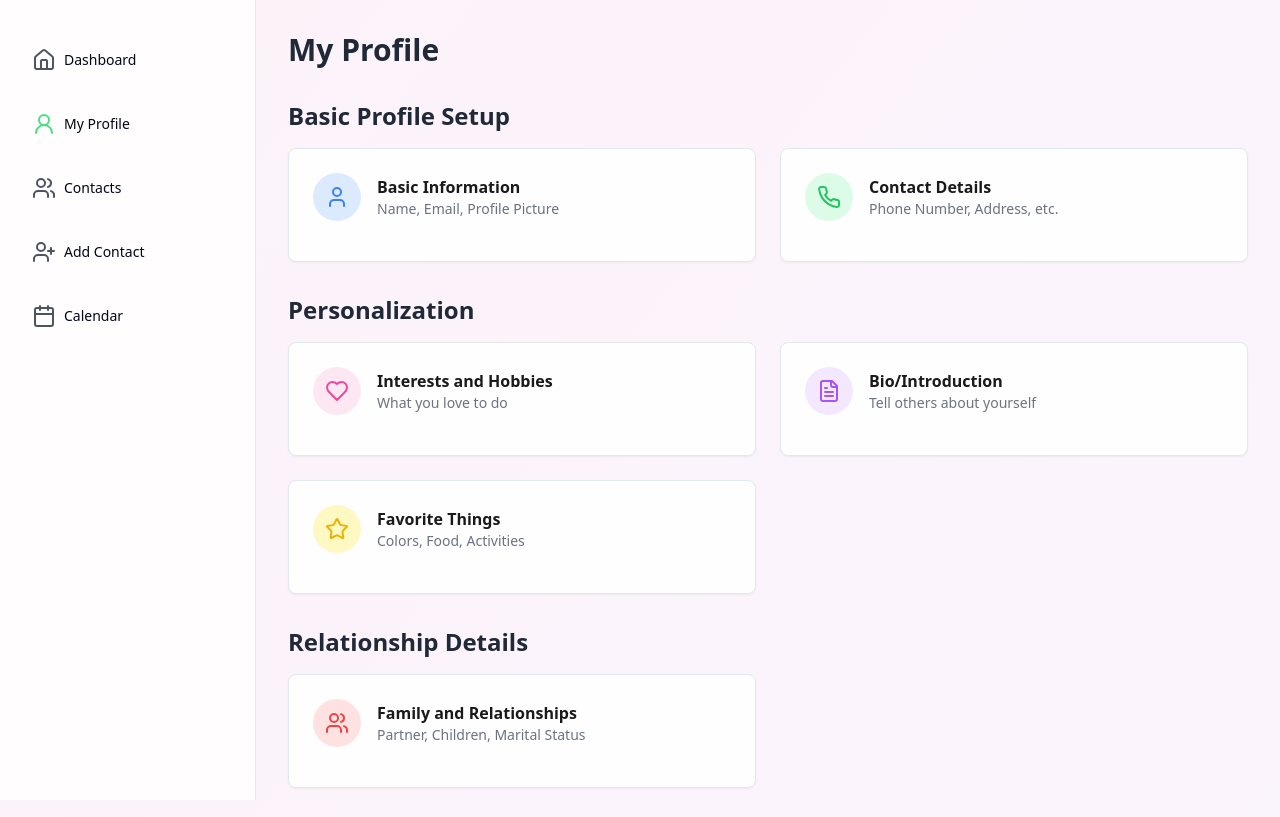
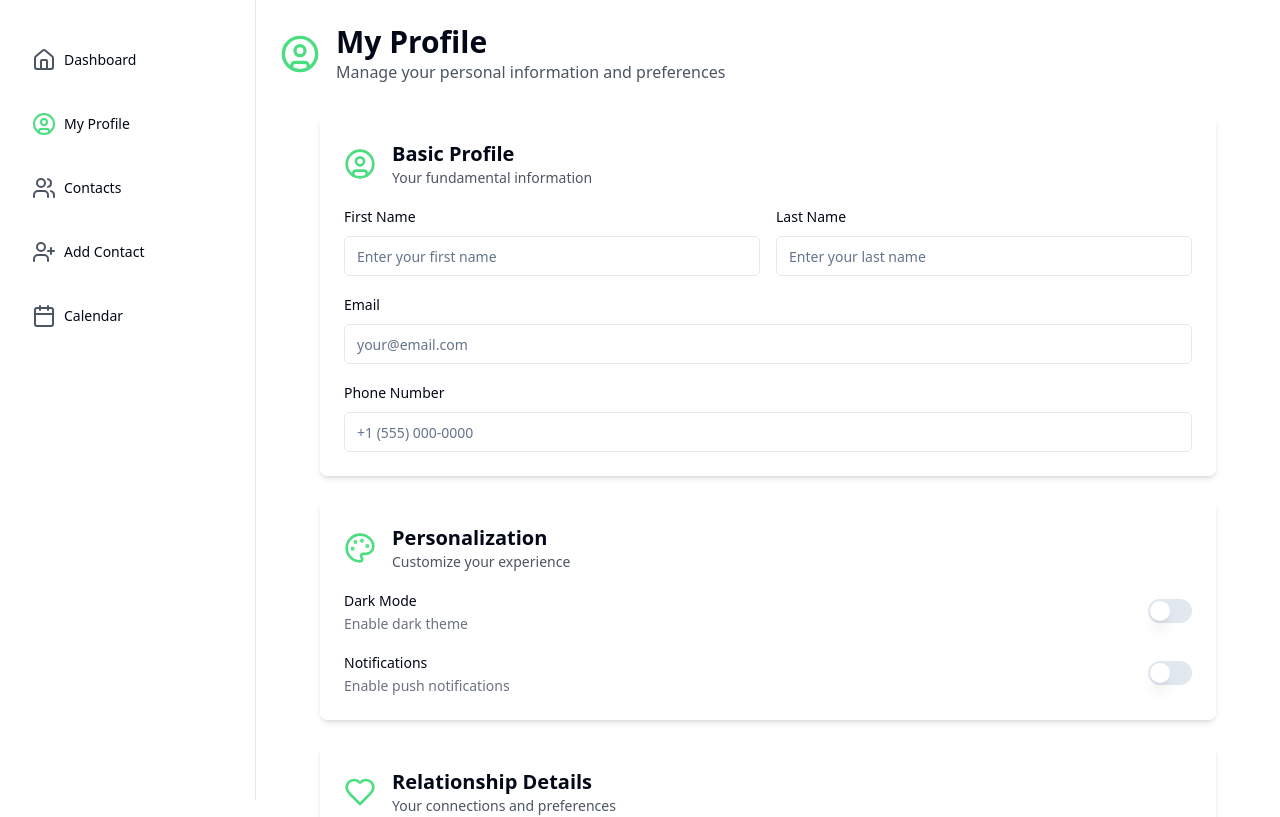
Before and after one commit to MasterHurrikane/friendly-connectivity, a React (Vite) app: page /profile in a window 1280 px wide. Shown: the top 817 px of the page. Built offline with nearby package versions, Linux system fonts and the light colour scheme.

Commit message:
Refactor code for improvements
Refactored various components and files to enhance code quality and maintainability.
[skip gpt_engineer]

```diff
--- a/src/components/Navigation.tsx
+++ b/src/components/Navigation.tsx
@@ -1,7 +1,7 @@
 import { useState } from "react";
 import { Link, useLocation } from "react-router-dom";
 import { motion } from "framer-motion";
-import { Users, Home, UserPlus, Calendar, UserRound } from "lucide-react";
+import { Users, Home, UserPlus, Calendar, UserCircle } from "lucide-react";
 
 const Navigation = () => {
   const location = useLocation();
@@ -9,7 +9,7 @@ const Navigation = () => {
 
   const navItems = [
     { path: "/", icon: Home, label: "Dashboard" },
-    { path: "/profile", icon: UserRound, label: "My Profile" },
+    { path: "/profile", icon: UserCircle, label: "My Profile" },
     { path: "/contacts", icon: Users, label: "Contacts" },
     { path: "/add", icon: UserPlus, label: "Add Contact" },
     { path: "/calendar", icon: Calendar, label: "Calendar" },
--- /dev/null
+++ b/src/components/dashboard/DashboardCard.tsx
@@ -0,0 +1,29 @@
+import { motion } from "framer-motion";
+import { Link } from "react-router-dom";
+import { LucideIcon } from "lucide-react";
+
+interface DashboardCardProps {
+  title: string;
+  description: string;
+  icon: LucideIcon;
+  path: string;
+}
+
+export const DashboardCard = ({ title, description, icon: Icon, path }: DashboardCardProps) => {
+  return (
+    <Link to={path}>
+      <motion.div
+        whileHover={{ scale: 1.02 }}
+        className="p-6 bg-card rounded-lg shadow-md hover:shadow-lg transition-all"
+      >
+        <div className="flex items-center space-x-4">
+          <Icon className="w-8 h-8 text-primary" />
+          <div>
+            <h3 className="text-lg font-semibold">{title}</h3>
+            <p className="text-sm text-gray-600">{description}</p>
+          </div>
+        </div>
+      </motion.div>
+    </Link>
+  );
+};
--- /dev/null
+++ b/src/components/layout/PageHeader.tsx
@@ -0,0 +1,26 @@
+import { motion } from "framer-motion";
+import { LucideIcon } from "lucide-react";
+
+interface PageHeaderProps {
+  title: string;
+  description: string;
+  icon: LucideIcon;
+}
+
+export const PageHeader = ({ title, description, icon: Icon }: PageHeaderProps) => {
+  return (
+    <motion.div
+      initial={{ opacity: 0, y: -20 }}
+      animate={{ opacity: 1, y: 0 }}
+      className="mb-8"
+    >
+      <div className="flex items-center space-x-4">
+        <Icon className="w-10 h-10 text-primary" />
+        <div>
+          <h1 className="text-3xl font-bold">{title}</h1>
+          <p className="text-gray-600">{description}</p>
+        </div>
+      </div>
+    </motion.div>
+  );
+};
--- /dev/null
+++ b/src/components/profile/ProfileSection.tsx
@@ -0,0 +1,28 @@
+import { motion } from "framer-motion";
+import { LucideIcon } from "lucide-react";
+
+interface ProfileSectionProps {
+  title: string;
+  description: string;
+  icon: LucideIcon;
+  children?: React.ReactNode;
+}
+
+export const ProfileSection = ({ title, description, icon: Icon, children }: ProfileSectionProps) => {
+  return (
+    <motion.section
+      initial={{ opacity: 0, y: 20 }}
+      animate={{ opacity: 1, y: 0 }}
+      className="p-6 bg-card rounded-lg shadow-md mb-6"
+    >
+      <div className="flex items-center space-x-4 mb-4">
+        <Icon className="w-8 h-8 text-primary" />
+        <div>
+          <h2 className="text-xl font-semibold">{title}</h2>
+          <p className="text-sm text-gray-600">{description}</p>
+        </div>
+      </div>
+      {children}
+    </motion.section>
+  );
+};
--- a/src/pages/Dashboard.tsx
+++ b/src/pages/Dashboard.tsx
@@ -1,236 +1,72 @@
-import { motion } from "framer-motion"
-import {
-  Bell,
-  Calendar,
-  MessageSquare,
-  Users,
-  Settings,
-  HelpCircle,
-  BarChart,
-  Search,
-  UserPlus
-} from "lucide-react"
-import { useNavigate } from "react-router-dom"
-import Navigation from "@/components/Navigation"
-import { Card } from "@/components/ui/card"
+import { LayoutDashboard, Users, Calendar, Settings, Activity, MessageSquare, PieChart, HelpCircle } from "lucide-react";
+import { DashboardCard } from "@/components/dashboard/DashboardCard";
+import { PageHeader } from "@/components/layout/PageHeader";
+import Navigation from "@/components/Navigation";
 
-const Dashboard = () => {
-  const navigate = useNavigate()
-
-  const sections = [
+const dashboardCards = [
   {
-      title: "Main Dashboard",
-      cards: [
-        {
-          title: "Activity Overview",
-          subtitle: "Recent updates and notifications",
-          icon: Users,
-          iconBg: "bg-primary/10",
-          iconColor: "text-primary",
-          content: [
-            "3 new friend requests",
-            "5 upcoming events",
-            "2 unread messages"
-          ],
-          route: "/overview"
+    title: "Activity Feed",
+    description: "Track your connections and interactions",
+    icon: Activity,
+    path: "/activity"
   },
   {
-          title: "Profile Management",
-          subtitle: "Update your profile",
-          icon: UserPlus,
-          iconBg: "bg-pink-100",
-          iconColor: "text-pink-500",
-          content: [
-            "Complete your profile",
-            "Add a profile picture",
-            "Update your interests"
-          ],
-          route: "/profile"
-        }
-      ]
+    title: "Contacts",
+    description: "Manage your network",
+    icon: Users,
+    path: "/contacts"
   },
   {
-      title: "Activity Feeds",
-      cards: [
-        {
-          title: "Friend Activity",
-          subtitle: "Recent updates from friends",
-          icon: Users,
-          iconBg: "bg-blue-100",
-          iconColor: "text-blue-500",
-          content: [
-            "Sarah shared a photo",
-            "John's birthday tomorrow",
-            "New event from Mike"
-          ],
-          route: "/friend-activity"
+    title: "Calendar",
+    description: "Schedule and manage events",
+    icon: Calendar,
+    path: "/calendar"
   },
   {
-          title: "Notifications",
-          subtitle: "Your personal notifications",
-          icon: Bell,
-          iconBg: "bg-yellow-100",
-          iconColor: "text-yellow-500",
-          content: [
-            "2 new friend requests",
-            "Upcoming event reminder",
-            "Profile update suggestion"
-          ],
-          route: "/notifications"
-        }
-      ]
+    title: "Messages",
+    description: "Your conversations",
+    icon: MessageSquare,
+    path: "/messages"
   },
   {
-      title: "Engagement",
-      cards: [
-        {
-          title: "Upcoming Events",
-          subtitle: "Your scheduled events",
-          icon: Calendar,
-          iconBg: "bg-purple-100",
-          iconColor: "text-purple-500",
-          content: [
-            { text: "Team Meetup", date: "Tomorrow" },
-            { text: "Birthday Party", date: "Next Week" }
-          ],
-          route: "/events"
+    title: "Analytics",
+    description: "Insights and statistics",
+    icon: PieChart,
+    path: "/analytics"
   },
   {
-          title: "Friend Highlights",
-          subtitle: "Recent milestones",
-          icon: MessageSquare,
-          iconBg: "bg-green-100",
-          iconColor: "text-green-500",
-          content: [
-            "Alex's work anniversary",
-            "Emma's new job celebration",
-            "Group milestone achieved"
-          ],
-          route: "/highlights"
-        }
-      ]
-    },
-    {
-      title: "Tools",
-      cards: [
-        {
-          title: "Quick Search",
-          subtitle: "Find friends and events",
-          icon: Search,
-          iconBg: "bg-indigo-100",
-          iconColor: "text-indigo-500",
-          content: [
-            "Search for friends",
-            "Find upcoming events",
-            "Discover groups"
-          ],
-          route: "/search"
-        },
-        {
-          title: "Insights",
-          subtitle: "Your activity statistics",
-          icon: BarChart,
-          iconBg: "bg-red-100",
-          iconColor: "text-red-500",
-          content: [
-            "Monthly activity summary",
-            "Friendship growth",
-            "Event participation"
-          ],
-          route: "/insights"
-        }
-      ]
-    },
-    {
-      title: "Support",
-      cards: [
-        {
     title: "Settings",
-          subtitle: "Customize your dashboard",
+    description: "Customize your experience",
     icon: Settings,
-          iconBg: "bg-gray-100",
-          iconColor: "text-gray-500",
-          content: [
-            "Rearrange widgets",
-            "Notification preferences",
-            "Privacy settings"
-          ],
-          route: "/settings"
+    path: "/settings"
   },
   {
     title: "Help & Support",
-          subtitle: "Get assistance",
+    description: "Get assistance and resources",
     icon: HelpCircle,
-          iconBg: "bg-teal-100",
-          iconColor: "text-teal-500",
-          content: [
-            "FAQs",
-            "Contact support",
-            "View tutorials"
-          ],
-          route: "/help"
+    path: "/help"
   }
-      ]
-    }
-  ]
+];
 
+const Dashboard = () => {
   return (
-    <div className="min-h-screen bg-gradient-to-br from-pink-50 to-purple-50">
+    <div className="min-h-screen bg-background">
       <Navigation />
-      <main className="p-4 md:p-6 lg:p-8 md:ml-64">
-        {sections.map((section, sectionIndex) => (
-          <motion.div
-            key={section.title}
-            initial={{ opacity: 0, y: 20 }}
-            animate={{ opacity: 1, y: 0 }}
-            transition={{ delay: sectionIndex * 0.1 }}
-            className="mb-8"
-          >
-            <h2 className="text-2xl font-semibold mb-4 text-gray-800">{section.title}</h2>
-            <div className="grid gap-6 md:grid-cols-2">
-              {section.cards.map((card) => (
-                <Card
-                  key={card.title}
-                  className="p-6 shadow-sm hover:shadow-md transition-all duration-300 cursor-pointer transform hover:scale-105"
-                  onClick={() => navigate(card.route)}
-                >
-                  <div className="flex items-center gap-4 mb-4">
-                    <div className={`p-3 rounded-full ${card.iconBg}`}>
-                      <card.icon className={`w-6 h-6 ${card.iconColor}`} />
-                    </div>
-                    <div>
-                      <h3 className="font-semibold">{card.title}</h3>
-                      <p className="text-sm text-gray-500">{card.subtitle}</p>
-                    </div>
-                  </div>
-                  <div className="space-y-3">
-                    {Array.isArray(card.content) &&
-                      card.content.map((item, index) => {
-                        if (typeof item === "string") {
-                          return <p key={index} className="text-sm">{item}</p>
-                        } else {
-                          return (
-                            <div
-                              key={index}
-                              className="flex justify-between items-center"
-                            >
-                              <p className="text-sm">{item.text}</p>
-                              <span className="text-xs text-gray-500">
-                                {item.date}
-                              </span>
-                            </div>
-                          )
-                        }
-                      })}
-                  </div>
-                </Card>
+      <main className="p-6 md:ml-64">
+        <PageHeader
+          title="Dashboard"
+          description="Welcome to your personal relationship manager"
+          icon={LayoutDashboard}
+        />
+
+        <div className="grid grid-cols-1 md:grid-cols-2 lg:grid-cols-3 gap-6">
+          {dashboardCards.map((card) => (
+            <DashboardCard key={card.title} {...card} />
           ))}
         </div>
-          </motion.div>
-        ))}
       </main>
     </div>
-  )
-}
+  );
+};
 
-export default Dashboard
+export default Dashboard;
--- a/src/pages/Profile.tsx
+++ b/src/pages/Profile.tsx
@@ -1,183 +1,173 @@
-import { motion } from "framer-motion";
+import { UserCircle, Palette, Heart, Share2, FileText, Lock, CheckCircle } from "lucide-react";
+import { ProfileSection } from "@/components/profile/ProfileSection";
+import { PageHeader } from "@/components/layout/PageHeader";
 import Navigation from "@/components/Navigation";
-import { Card } from "@/components/ui/card";
-import {
-  User,
-  Phone,
-  Heart,
-  FileText,
-  Star,
-  Users,
-  Share2,
-  Medal,
-  Calendar,
-  Shield,
-  CheckCircle,
-} from "lucide-react";
+import { Button } from "@/components/ui/button";
+import { Input } from "@/components/ui/input";
+import { Label } from "@/components/ui/label";
+import { Switch } from "@/components/ui/switch";
 
 const Profile = () => {
-  const sections = [
-    {
-      title: "Basic Profile Setup",
-      cards: [
-        {
-          title: "Basic Information",
-          subtitle: "Name, Email, Profile Picture",
-          icon: User,
-          iconBg: "bg-blue-100",
-          iconColor: "text-blue-500",
-          route: "/profile/basic-info"
-        },
-        {
-          title: "Contact Details",
-          subtitle: "Phone Number, Address, etc.",
-          icon: Phone,
-          iconBg: "bg-green-100",
-          iconColor: "text-green-500",
-          route: "/profile/contact"
-        }
-      ]
-    },
-    {
-      title: "Personalization",
-      cards: [
-        {
-          title: "Interests and Hobbies",
-          subtitle: "What you love to do",
-          icon: Heart,
-          iconBg: "bg-pink-100",
-          iconColor: "text-pink-500",
-          route: "/profile/interests"
-        },
-        {
-          title: "Bio/Introduction",
-          subtitle: "Tell others about yourself",
-          icon: FileText,
-          iconBg: "bg-purple-100",
-          iconColor: "text-purple-500",
-          route: "/profile/bio"
-        },
-        {
-          title: "Favorite Things",
-          subtitle: "Colors, Food, Activities",
-          icon: Star,
-          iconBg: "bg-yellow-100",
-          iconColor: "text-yellow-500",
-          route: "/profile/favorites"
-        }
-      ]
-    },
-    {
-      title: "Relationship Details",
-      cards: [
-        {
-          title: "Family and Relationships",
-          subtitle: "Partner, Children, Marital Status",
-          icon: Users,
-          iconBg: "bg-red-100",
-          iconColor: "text-red-500",
-          route: "/profile/relationships"
-        }
-      ]
-    },
-    {
-      title: "Social Integration",
-      cards: [
-        {
-          title: "Social Media Links",
-          subtitle: "Connect your social accounts",
-          icon: Share2,
-          iconBg: "bg-indigo-100",
-          iconColor: "text-indigo-500",
-          route: "/profile/social"
-        }
-      ]
-    },
-    {
-      title: "Additional Information",
-      cards: [
-        {
-          title: "Milestones",
-          subtitle: "Birthdays, Anniversaries, Friendversaries",
-          icon: Medal,
-          iconBg: "bg-orange-100",
-          iconColor: "text-orange-500",
-          route: "/profile/milestones"
-        },
-        {
-          title: "Future Plans and Goals",
-          subtitle: "What you're working towards",
-          icon: Calendar,
-          iconBg: "bg-teal-100",
-          iconColor: "text-teal-500",
-          route: "/profile/goals"
-        }
-      ]
-    },
-    {
-      title: "Privacy and Sharing",
-      cards: [
-        {
-          title: "Profile Visibility Settings",
-          subtitle: "Public, Private, or Custom",
-          icon: Shield,
-          iconBg: "bg-slate-100",
-          iconColor: "text-slate-500",
-          route: "/profile/privacy"
-        }
-      ]
-    },
-    {
-      title: "Review and Completion",
-      cards: [
-        {
-          title: "Profile Review",
-          subtitle: "Review your profile details",
-          icon: CheckCircle,
-          iconBg: "bg-emerald-100",
-          iconColor: "text-emerald-500",
-          route: "/profile/review"
-        }
-      ]
-    }
-  ];
+  return (
+    <div className="min-h-screen bg-background">
+      <Navigation />
+      <main className="p-6 md:ml-64">
+        <PageHeader
+          title="My Profile"
+          description="Manage your personal information and preferences"
+          icon={UserCircle}
+        />
 
-  return (
-    <div className="min-h-screen bg-gradient-to-br from-pink-50 to-purple-50">
-      <Navigation />
-      <main className="p-4 md:p-6 lg:p-8 md:ml-64">
-        <h1 className="text-3xl font-bold mb-8 text-gray-800">My Profile</h1>
-        {sections.map((section, sectionIndex) => (
-          <motion.div
-            key={section.title}
-            initial={{ opacity: 0, y: 20 }}
-            animate={{ opacity: 1, y: 0 }}
-            transition={{ delay: sectionIndex * 0.1 }}
-            className="mb-8"
+        <div className="max-w-4xl mx-auto">
+          <ProfileSection
+            title="Basic Profile"
+            description="Your fundamental information"
+            icon={UserCircle}
           >
-            <h2 className="text-2xl font-semibold mb-4 text-gray-800">
-              {section.title}
-            </h2>
-            <div className="grid gap-6 md:grid-cols-2">
-              {section.cards.map((card) => (
-                <Card
-                  key={card.title}
-                  className="p-6 shadow-sm hover:shadow-md transition-all duration-300 cursor-pointer transform hover:scale-105"
-                >
-                  <div className="flex items-center gap-4 mb-4">
-                    <div className={`p-3 rounded-full ${card.iconBg}`}>
-                      <card.icon className={`w-6 h-6 ${card.iconColor}`} />
-                    </div>
-                    <div>
-                      <h3 className="font-semibold">{card.title}</h3>
-                      <p className="text-sm text-gray-500">{card.subtitle}</p>
-                    </div>
-                  </div>
-                </Card>
-              ))}
+            <div className="space-y-4">
+              <div className="grid grid-cols-2 gap-4">
+                <div className="space-y-2">
+                  <Label htmlFor="firstName">First Name</Label>
+                  <Input id="firstName" placeholder="Enter your first name" />
+                </div>
+                <div className="space-y-2">
+                  <Label htmlFor="lastName">Last Name</Label>
+                  <Input id="lastName" placeholder="Enter your last name" />
+                </div>
+              </div>
+              <div className="space-y-2">
+                <Label htmlFor="email">Email</Label>
+                <Input id="email" type="email" placeholder="your@email.com" />
+              </div>
+              <div className="space-y-2">
+                <Label htmlFor="phone">Phone Number</Label>
+                <Input id="phone" type="tel" placeholder="+1 (555) 000-0000" />
+              </div>
             </div>
-          </motion.div>
-        ))}
+          </ProfileSection>
+
+          <ProfileSection
+            title="Personalization"
+            description="Customize your experience"
+            icon={Palette}
+          >
+            <div className="space-y-4">
+              <div className="flex items-center justify-between">
+                <div className="space-y-0.5">
+                  <Label>Dark Mode</Label>
+                  <div className="text-sm text-gray-500">Enable dark theme</div>
+                </div>
+                <Switch />
+              </div>
+              <div className="flex items-center justify-between">
+                <div className="space-y-0.5">
+                  <Label>Notifications</Label>
+                  <div className="text-sm text-gray-500">Enable push notifications</div>
+                </div>
+                <Switch />
+              </div>
+            </div>
+          </ProfileSection>
+
+          <ProfileSection
+            title="Relationship Details"
+            description="Your connections and preferences"
+            icon={Heart}
+          >
+            <div className="space-y-4">
+              <div className="space-y-2">
+                <Label>Connection Preferences</Label>
+                <div className="grid grid-cols-2 gap-2">
+                  <Button variant="outline">Family</Button>
+                  <Button variant="outline">Friends</Button>
+                  <Button variant="outline">Colleagues</Button>
+                  <Button variant="outline">Business</Button>
+                </div>
+              </div>
+            </div>
+          </ProfileSection>
+
+          <ProfileSection
+            title="Social Integration"
+            description="Connect your social accounts"
+            icon={Share2}
+          >
+            <div className="space-y-4">
+              <Button variant="outline" className="w-full justify-start">
+                <svg className="w-5 h-5 mr-2" fill="#1DA1F2" viewBox="0 0 24 24">
+                  <path d="M23.953 4.57a10 10 0 01-2.825.775 4.958 4.958 0 002.163-2.723c-.951.555-2.005.959-3.127 1.184a4.92 4.92 0 00-8.384 4.482C7.69 8.095 4.067 6.13 1.64 3.162a4.822 4.822 0 00-.666 2.475c0 1.71.87 3.213 2.188 4.096a4.904 4.904 0 01-2.228-.616v.06a4.923 4.923 0 003.946 4.827 4.996 4.996 0 01-2.212.085 4.936 4.936 0 004.604 3.417 9.867 9.867 0 01-6.102 2.105c-.39 0-.779-.023-1.17-.067a13.995 13.995 0 007.557 2.209c9.053 0 13.998-7.496 13.998-13.985 0-.21 0-.42-.015-.63A9.935 9.935 0 0024 4.59z"/>
+                </svg>
+                Connect Twitter
+              </Button>
+              <Button variant="outline" className="w-full justify-start">
+                <svg className="w-5 h-5 mr-2" fill="#4267B2" viewBox="0 0 24 24">
+                  <path d="M24 12.073c0-6.627-5.373-12-12-12s-12 5.373-12 12c0 5.99 4.388 10.954 10.125 11.854v-8.385H7.078v-3.47h3.047V9.43c0-3.007 1.792-4.669 4.533-4.669 1.312 0 2.686.235 2.686.235v2.953H15.83c-1.491 0-1.956.925-1.956 1.874v2.25h3.328l-.532 3.47h-2.796v8.385C19.612 23.027 24 18.062 24 12.073z"/>
+                </svg>
+                Connect Facebook
+              </Button>
+            </div>
+          </ProfileSection>
+
+          <ProfileSection
+            title="Additional Information"
+            description="Other relevant details"
+            icon={FileText}
+          >
+            <div className="space-y-4">
+              <div className="space-y-2">
+                <Label htmlFor="bio">Bio</Label>
+                <textarea
+                  id="bio"
+                  className="w-full min-h-[100px] p-2 border rounded-md"
+                  placeholder="Tell us about yourself..."
+                />
+              </div>
+              <div className="space-y-2">
+                <Label htmlFor="location">Location</Label>
+                <Input id="location" placeholder="City, Country" />
+              </div>
+            </div>
+          </ProfileSection>
+
+          <ProfileSection
+            title="Privacy Settings"
+            description="Control your data and visibility"
+            icon={Lock}
+          >
+            <div className="space-y-4">
+              <div className="flex items-center justify-between">
+                <div className="space-y-0.5">
+                  <Label>Profile Visibility</Label>
+                  <div className="text-sm text-gray-500">Make profile public</div>
+                </div>
+                <Switch />
+              </div>
+              <div className="flex items-center justify-between">
+                <div className="space-y-0.5">
+                  <Label>Activity Status</Label>
+                  <div className="text-sm text-gray-500">Show when you're active</div>
+                </div>
+                <Switch />
+              </div>
+            </div>
+          </ProfileSection>
+
+          <ProfileSection
+            title="Review & Complete"
+            description="Verify your profile information"
+            icon={CheckCircle}
+          >
+            <div className="space-y-4">
+              <p className="text-sm text-gray-600">
+                Please review your profile information before saving changes.
+              </p>
+              <div className="flex space-x-4">
+                <Button variant="outline">Cancel</Button>
+                <Button>Save Changes</Button>
+              </div>
+            </div>
+          </ProfileSection>
+        </div>
       </main>
     </div>
   );
```
Lines whose indentation alone changed are shown as unchanged.
